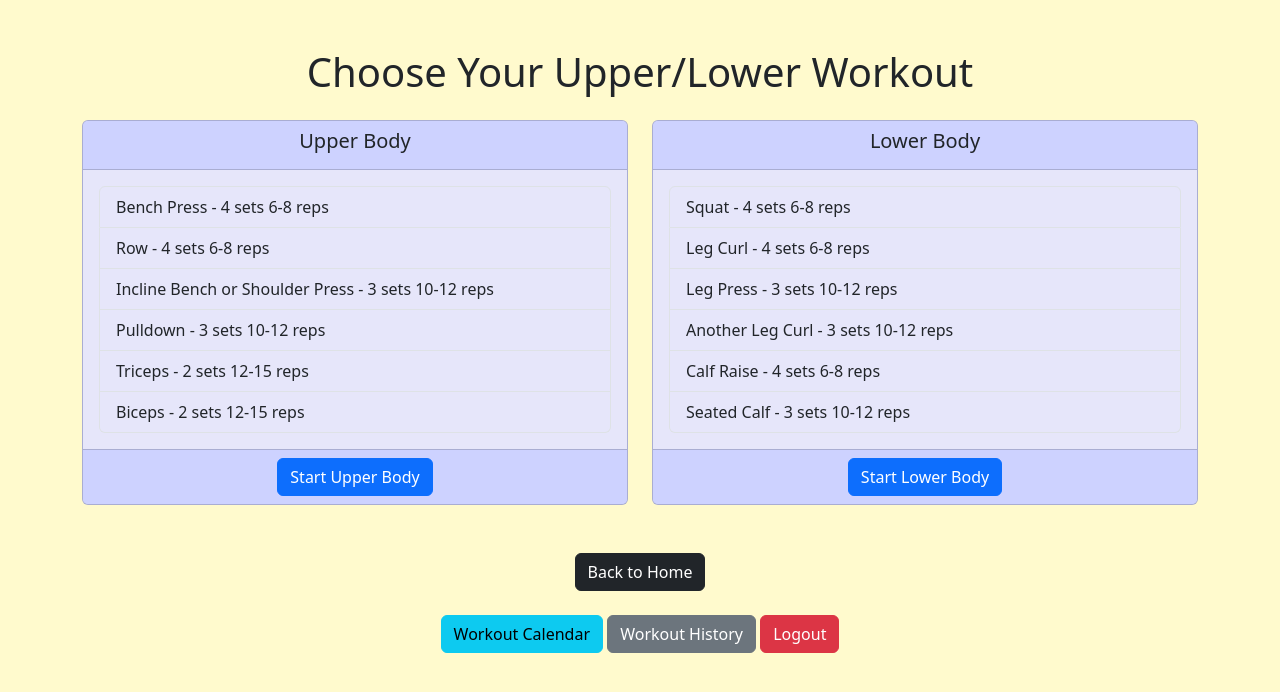
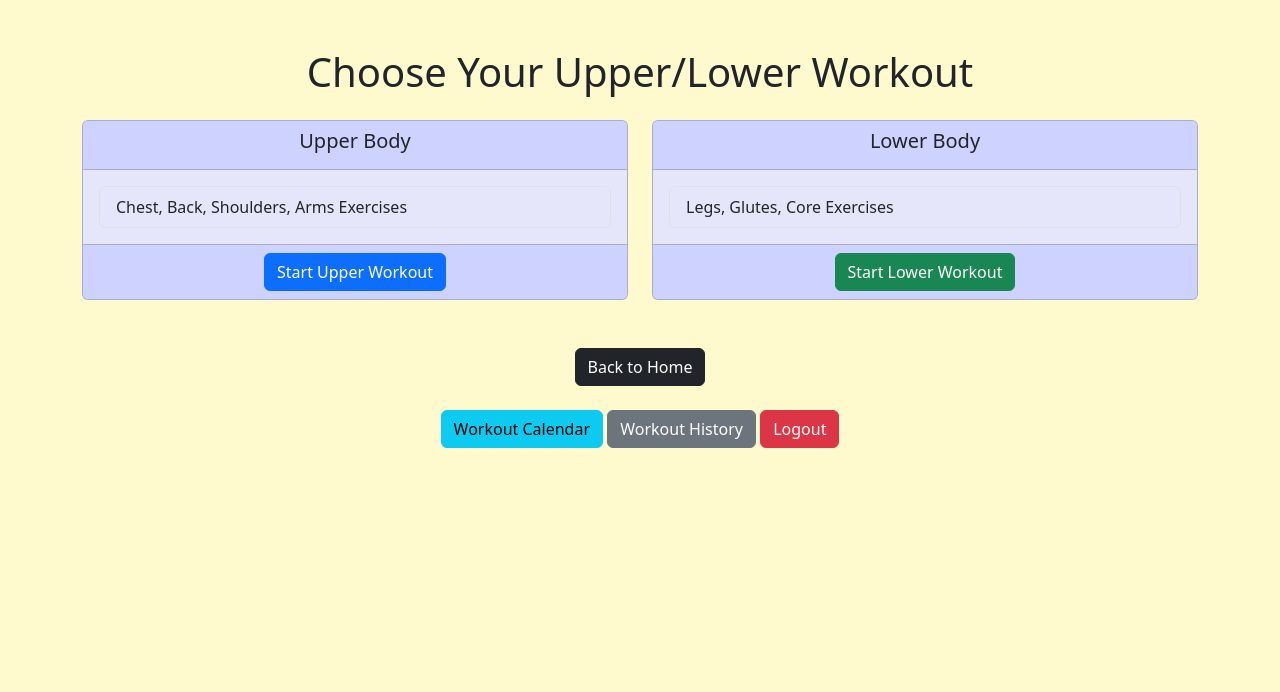
Before and after one commit to Zulmei/workout-app, a Flask app: page /upper_lower in a window 1280 px wide. Shown: the top 692 px of the page. Run offline with Flask 3, Linux system fonts and the light colour scheme.

Commit message:
Updated upper_lower.html to match pull_push_legs.html styling and functionality

```diff
--- a/templates/upper_lower.html
+++ b/templates/upper_lower.html
@@ -19,16 +19,13 @@
                     </div>
                     <div class="card-body" style="background-color: #E6E6FA;">
                         <ul class="list-group">
-                            <li class="list-group-item" style="background-color: #E6E6FA;">Bench Press - 4 sets 6-8 reps</li>
-                            <li class="list-group-item" style="background-color: #E6E6FA;">Row - 4 sets 6-8 reps</li>
-                            <li class="list-group-item" style="background-color: #E6E6FA;">Incline Bench or Shoulder Press - 3 sets 10-12 reps</li>
-                            <li class="list-group-item" style="background-color: #E6E6FA;">Pulldown - 3 sets 10-12 reps</li>
-                            <li class="list-group-item" style="background-color: #E6E6FA;">Triceps - 2 sets 12-15 reps</li>
-                            <li class="list-group-item" style="background-color: #E6E6FA;">Biceps - 2 sets 12-15 reps</li>
+                            <li class="list-group-item" style="background-color: #E6E6FA;">
+                                Chest, Back, Shoulders, Arms Exercises
+                            </li>
                         </ul>
                     </div>
                     <div class="card-footer text-center" style="background-color: #CDD2FF;">
-                        <a href="{{ url_for('workout_form', workout_type='Upper Body') }}" class="btn btn-primary">Start Upper Body</a>
+                        <a href="{{ url_for('workout_form', workout_type='Upper Body') }}" class="btn btn-primary">Start Upper Workout</a>
                     </div>
                 </div>
             </div>
@@ -39,16 +36,13 @@
                     </div>
                     <div class="card-body" style="background-color: #E6E6FA;">
                         <ul class="list-group">
-                            <li class="list-group-item" style="background-color: #E6E6FA;">Squat - 4 sets 6-8 reps</li>
-                            <li class="list-group-item" style="background-color: #E6E6FA;">Leg Curl - 4 sets 6-8 reps</li>
-                            <li class="list-group-item" style="background-color: #E6E6FA;">Leg Press - 3 sets 10-12 reps</li>
-                            <li class="list-group-item" style="background-color: #E6E6FA;">Another Leg Curl - 3 sets 10-12 reps</li>
-                            <li class="list-group-item" style="background-color: #E6E6FA;">Calf Raise - 4 sets 6-8 reps</li>
-                            <li class="list-group-item" style="background-color: #E6E6FA;">Seated Calf - 3 sets 10-12 reps</li>
+                            <li class="list-group-item" style="background-color: #E6E6FA;">
+                                Legs, Glutes, Core Exercises
+                            </li>
                         </ul>
                     </div>
                     <div class="card-footer text-center" style="background-color: #CDD2FF;">
-                        <a href="{{ url_for('workout_form', workout_type='Lower Body') }}" class="btn btn-primary">Start Lower Body</a>
+                        <a href="{{ url_for('workout_form', workout_type='Lower Body') }}" class="btn btn-success">Start Lower Workout</a>
                     </div>
                 </div>
             </div>
```
